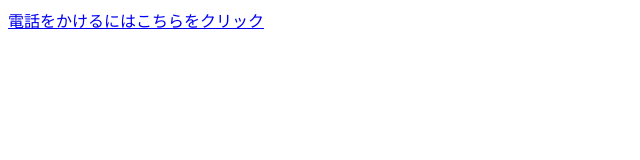
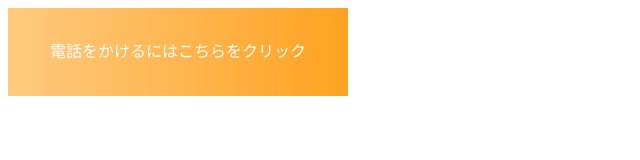
Before and after one commit to jin-aiit-a1824jj/responsive_web_sampel, a plain HTML site: page session5/index.html in a window 1280 px wide. Shown: the whole page, without its empty margins (0-640 px from the left). Drawn offline with Linux system fonts and the light colour scheme.

Commit message:
css3 generate page

```diff
--- a/session5/style.css
+++ b/session5/style.css
@@ -1 +1,18 @@
 @charset "utf-8";
+
+a {
+    color: #fff;
+    text-decoration: none;
+    width: 340px;
+    height: 88px;
+    /* background-color: black; */
+    display: block;
+    text-align: center;
+    line-height: 88px;
+
+    background: rgb(2,0,36);
+    background: -moz-linear-gradient(90deg, rgba(2,0,36,1) 0%, rgba(255,202,128,1) 0%, rgba(255,162,32,1) 100%);
+    background: -webkit-linear-gradient(90deg, rgba(2,0,36,1) 0%, rgba(255,202,128,1) 0%, rgba(255,162,32,1) 100%);
+    background: linear-gradient(90deg, rgba(2,0,36,1) 0%, rgba(255,202,128,1) 0%, rgba(255,162,32,1) 100%);
+    filter: progid:DXImageTransform.Microsoft.gradient(startColorstr="#020024",endColorstr="#ffa220",GradientType=1);
+}
```
